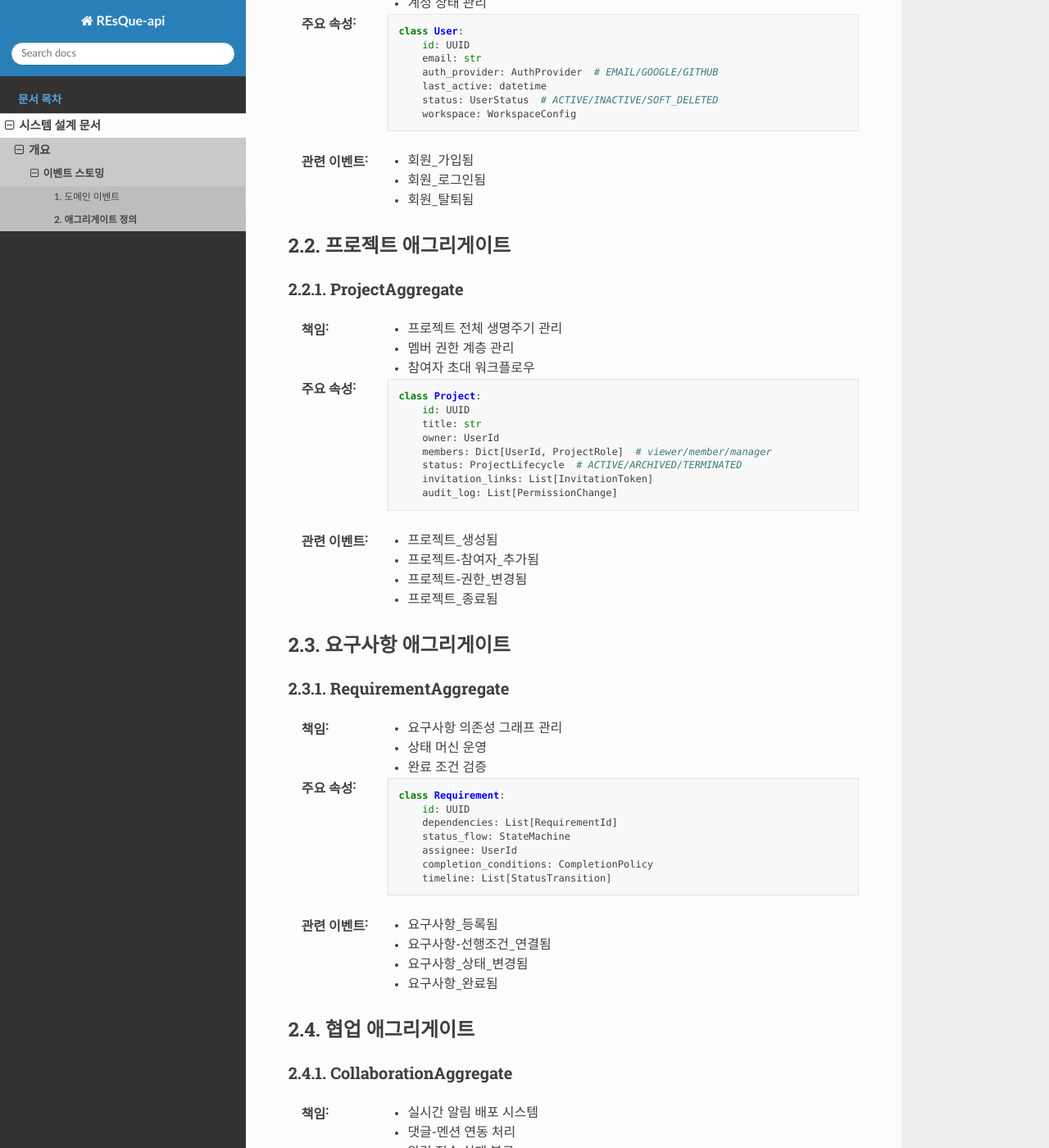
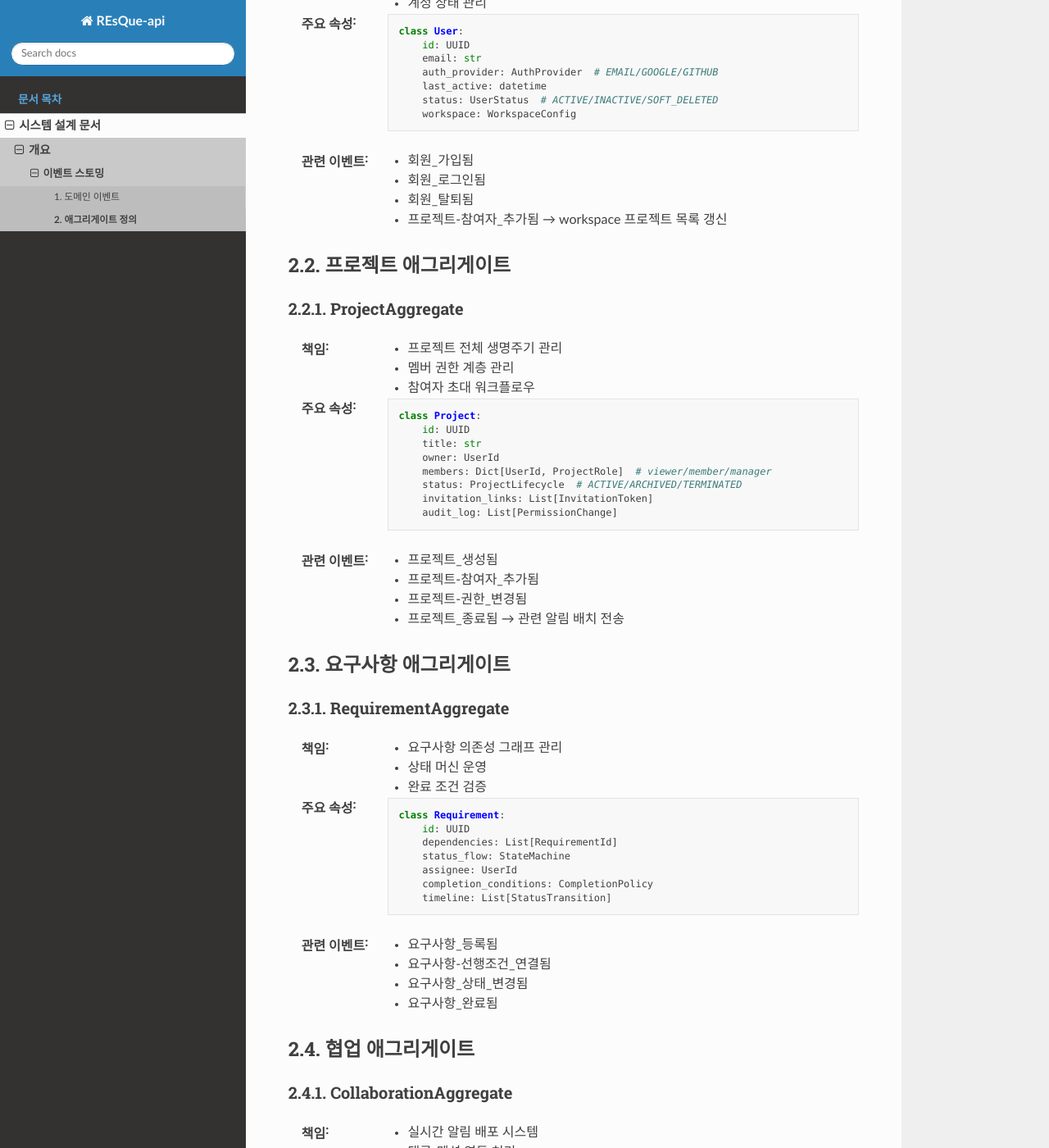
Before and after one commit to zeyakim-dev/REsQue-api, a Sphinx documentation site: the page built from docs/sphinx/source/design/event_storming/02_aggregates.rst, in a window 1280 px wide and 1400 px high, scrolled down 333 px. Shown: the whole window at 82% size. Built offline with Sphinx 7.4.7 and the Read the Docs theme 3.1.0, drawn with Linux system fonts in a browser that asks for light colours; some of the changed text lies outside the part shown.

Commit message:
📝 Update Event Storming aggregates with additional domain events and details

```diff
--- a/docs/sphinx/source/design/event_storming/02_aggregates.rst
+++ b/docs/sphinx/source/design/event_storming/02_aggregates.rst
@@ -27,6 +27,7 @@ UserAggregate
     * 회원_가입됨
     * 회원_로그인됨
     * 회원_탈퇴됨
+    * 프로젝트-참여자_추가됨 → workspace 프로젝트 목록 갱신
 
 프로젝트 애그리게이트
 ---------------------
@@ -54,7 +55,7 @@ ProjectAggregate
     * 프로젝트_생성됨
     * 프로젝트-참여자_추가됨
     * 프로젝트-권한_변경됨
-    * 프로젝트_종료됨
+    * 프로젝트_종료됨 → 관련 알림 배치 전송
 
 요구사항 애그리게이트
 ---------------------
@@ -106,3 +107,4 @@ CollaborationAggregate
 :관련 이벤트:
     * 알림_전송됨
     * 작업_댓글_추가됨
+    * 요구사항-상태_변경됨 → 상태 변경 알림 처리
```
